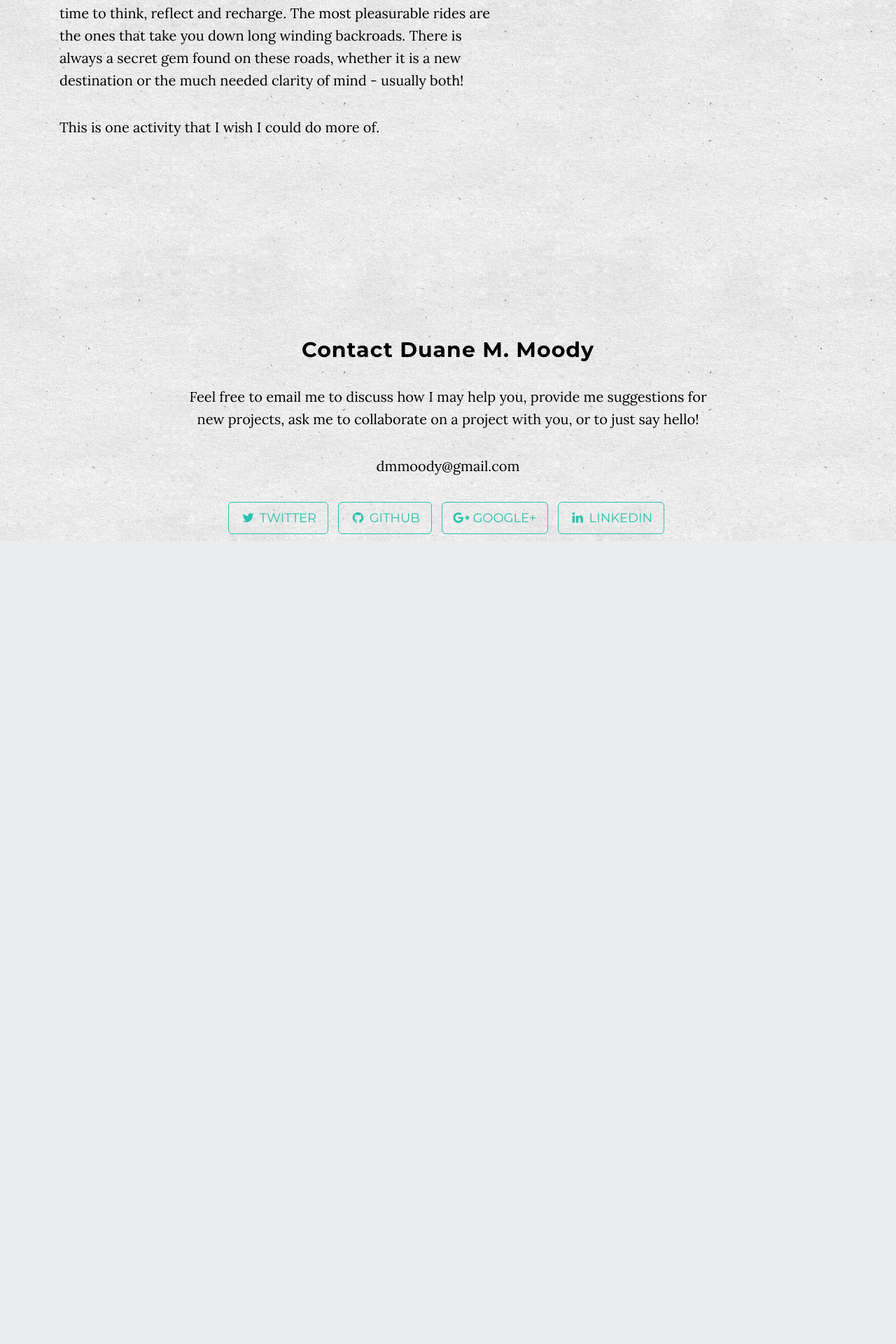
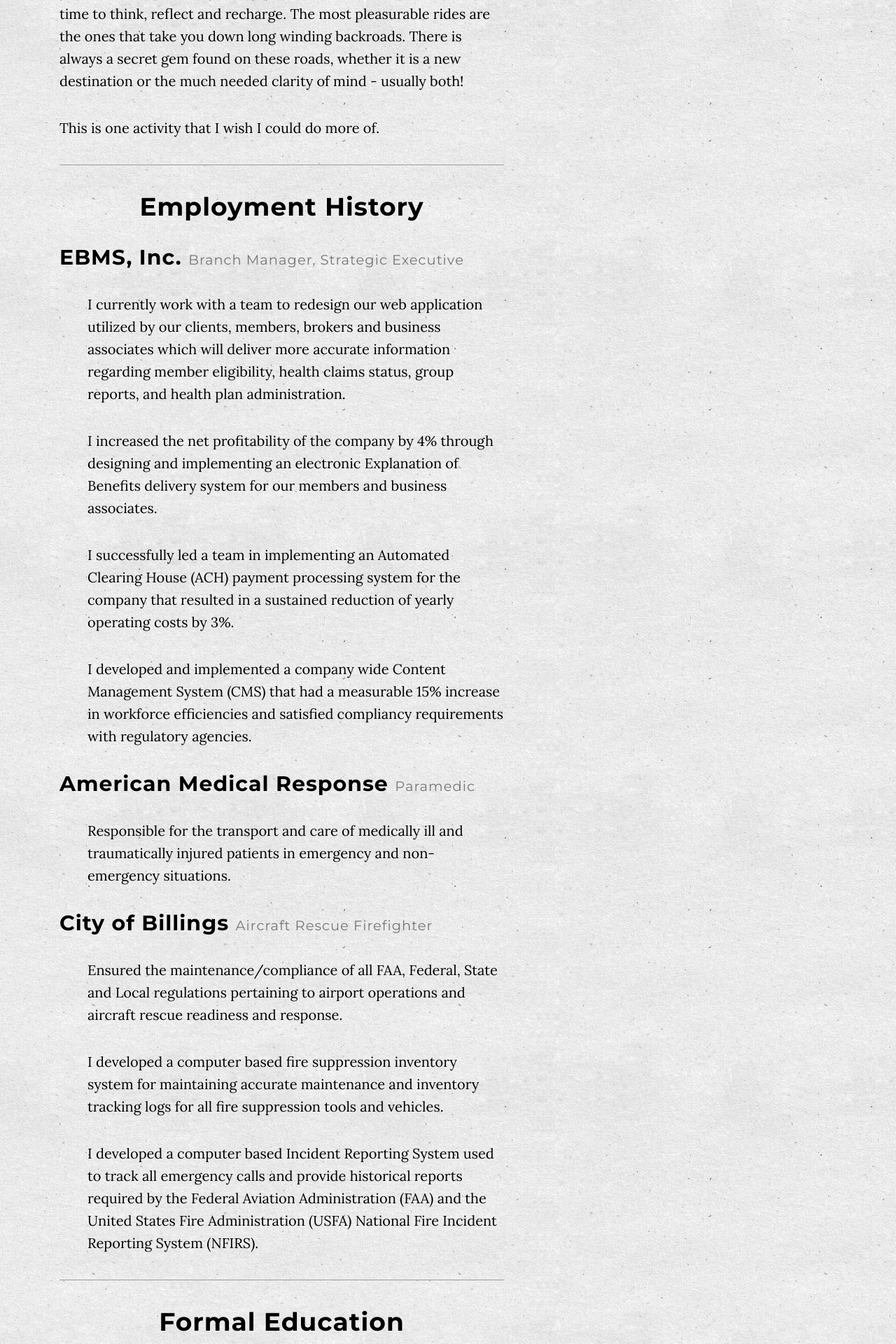
Before and after one commit to dmmoody-graveyard/moodycode, a Django app: template templates/about.html in a window 1280 px wide. Shown: the part 4040-5960 px from the top of the page at 70% size. Before the commit the page ends 4813 px from the top, so only its background shows below. Run offline with Django 3.2, Linux system fonts and the light colour scheme; the template is opened without the code that fills it, so the values that code supplies are empty; some libraries are stand-ins or nearby versions.

Commit message:
added employment history

```diff
--- a/static/css/about.css
+++ b/static/css/about.css
@@ -27,6 +27,10 @@ p {
     margin: 0 0 25px;
     font-size: 18px;
     line-height: 1.5;
+}
+
+hr {
+    border-bottom: solid 1px #999999;
 }
 
 .github {
--- a/templates/about.html
+++ b/templates/about.html
@@ -113,7 +113,45 @@
                 <p>Riding a motorcycle strips away all distractions that life throws at you.  It is an opportunity to enjoy the open road and provides a quite time to think, reflect and recharge.  The most pleasurable rides are the ones that take you down long winding backroads.  There is always a secret gem found on these roads, whether it is a new destination or the much needed clarity of mind - usually both!</p>
                 <p>This is one activity that I wish I could do more of.</p>
             </section>
+            <hr>
+            <br>
+            <section id="employment">
+                <h1 class="text-center">Employment History</h1>
+                <h2>EBMS, Inc. <small>Branch Manager, Strategic Executive</small></h2>
+                <ul>
+                    <p>I currently work with a team to redesign our web application utilized by our clients, members, brokers and business associates which will deliver more accurate information regarding member eligibility, health claims status, group reports, and health plan administration.</p>
+                    <p>I increased the net profitability of the company by 4% through designing and implementing an electronic Explanation of Benefits delivery system for our members and business associates.</p>
+                    <p>I successfully led a team in implementing an Automated Clearing House (ACH) payment processing system for the company that resulted in a sustained reduction of yearly operating costs by 3%.</p>
+                    <p>I developed and implemented a company wide Content Management System (CMS) that had a measurable 15% increase in workforce efficiencies and satisfied compliancy requirements with regulatory agencies.</p>
+                </ul>
+                <h2>American Medical Response <small>Paramedic</small></h2>
+                <ul>
+                    <p>Responsible for the transport and care of medically ill and traumatically injured patients in emergency and non-emergency situations.</p>
+                </ul>
+                <h2>City of Billings <small>Aircraft Rescue Firefighter</small></h2>
+                <ul>
+                    <p>Ensured the maintenance/compliance of all FAA, Federal, State and Local regulations pertaining to airport operations and aircraft rescue readiness and response.</p>
+                    <p>I developed a computer based fire suppression inventory system for maintaining accurate maintenance and inventory tracking logs for all fire suppression tools and vehicles.</p>
+                    <p>I developed a computer based Incident Reporting System used to track all emergency calls and provide historical reports required by the Federal Aviation Administration (FAA) and the United States Fire Administration (USFA) National Fire Incident Reporting System (NFIRS).</p>
+                </ul>
+            </section>
+            <hr>
+            <br>
+            <section id="education">
+                <h1 class="text-center">Formal Education</h1>
+                <h2>Montana State University<br>
+                    <small>B.A.S Organizational Communication</small>
+                </h2>
+                <h2>Montana State University<br>
+                    <small>A.A.S Paramedicine</small>
+                </h2>
+                <h2>Tarrant County Community College<br>
+                    <small>A.A.S Criminology</small>
+                </h2>
+            </section>
+
         </div>
+
         <div class="col-md-4 col-md-push-1">
             <section id="Activity">
                 <h1 class="text-center">Learning</h1>
```
Also changed, not shown: templates/projects.html (+3 -4 lines). Lines whose indentation alone changed are shown as unchanged.
